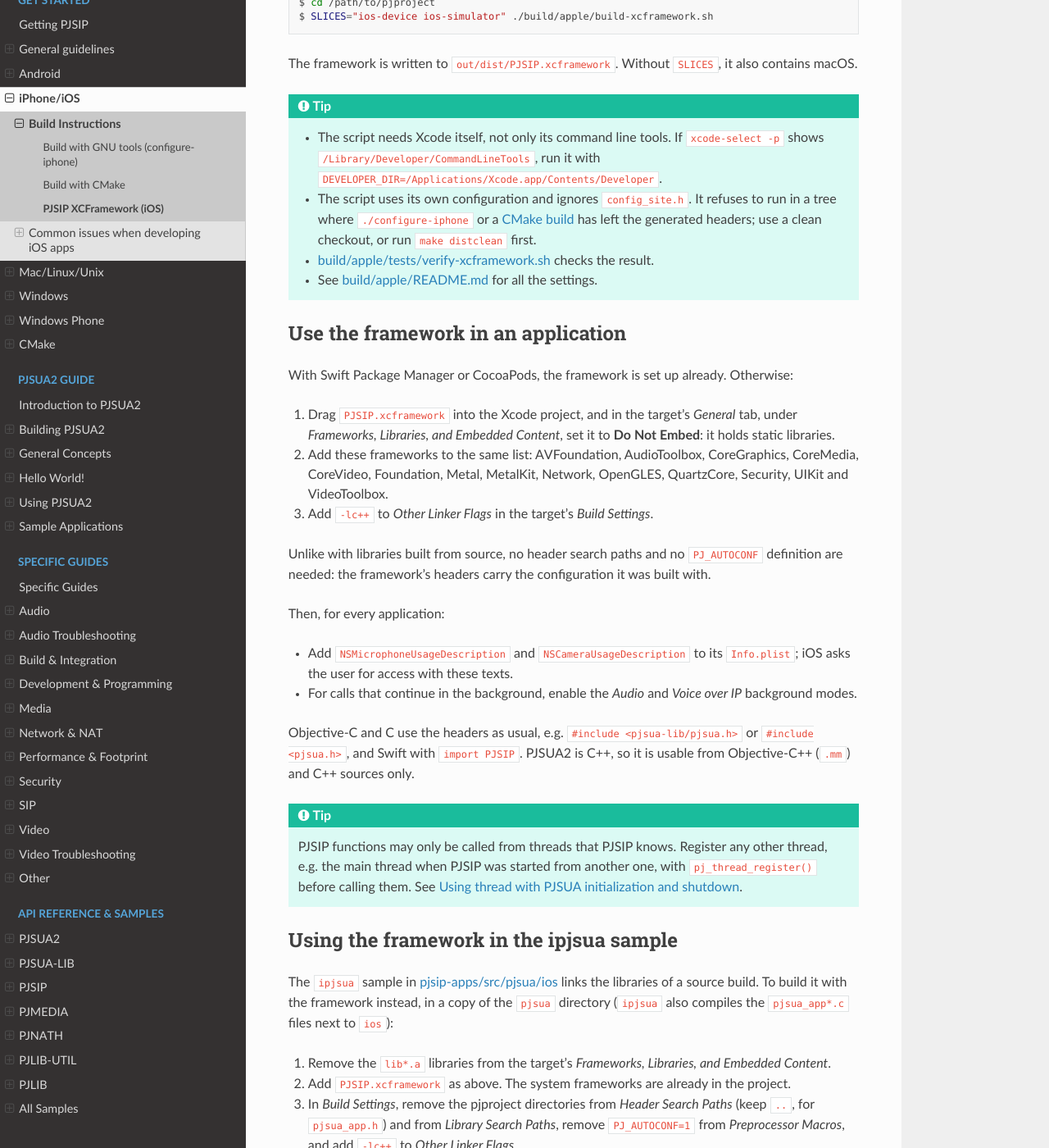
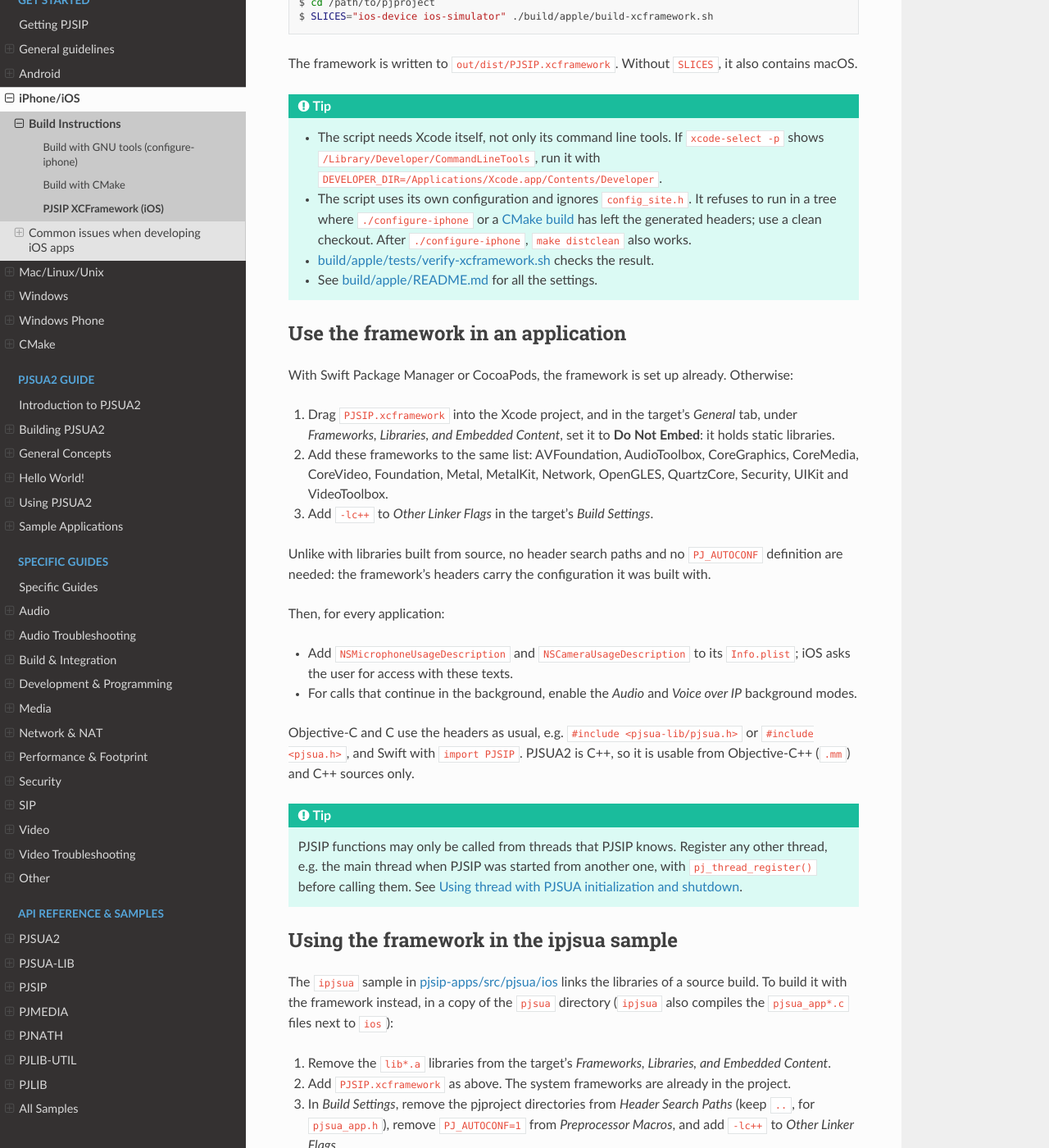
Before and after one commit to pjsip/pjproject_docs, a Sphinx documentation site: the page built from docs/source/get-started/ios/framework.rst, in a window 1280 px wide and 1400 px high, scrolled down 1692 px. Shown: the whole window at 82% size. Built offline with Sphinx 7.4.7 and the Read the Docs theme 3.1.0, drawn with Linux system fonts in a browser that asks for light colours; the version number could not be read and is left out.

Commit message:
iOS: make distclean, ipjsua search paths, simulator architecture (review)
- framework: make distclean needs a tree that ran ./configure-iphone;
  after a CMake-only build only a clean checkout applies.
- framework, ipjsua sample: the project no longer has pjproject
  directories in Library Search Paths, so step 3 does not mention them.
- build_cmake: the simulator architecture is the Mac's, arm64 on Apple
  silicon or x86_64 on an Intel Mac.

```diff
--- a/docs/source/get-started/ios/build_cmake.rst
+++ b/docs/source/get-started/ios/build_cmake.rst
@@ -81,7 +81,8 @@ see :ref:`ios_cmake_tls`.
 
 Configuring for the simulator
 ^^^^^^^^^^^^^^^^^^^^^^^^^^^^^^^^^^^^^^^^^^^^^^^^^^^^^^^^^
-Use a build directory of its own, with the simulator SDK and the architecture of the Mac:
+Use a build directory of its own, with the simulator SDK and the architecture of the Mac: arm64 on
+Apple silicon, as below, or x86_64 on an Intel Mac:
 
 .. code-block:: shell
 
--- a/docs/source/get-started/ios/framework.rst
+++ b/docs/source/get-started/ios/framework.rst
@@ -83,7 +83,7 @@ macOS.
      ``DEVELOPER_DIR=/Applications/Xcode.app/Contents/Developer``.
    * The script uses its own configuration and ignores ``config_site.h``. It refuses to run in a
      tree where ``./configure-iphone`` or a :doc:`CMake build <build_cmake>` has left the generated
-     headers; use a clean checkout, or run ``make distclean`` first.
+     headers; use a clean checkout. After ``./configure-iphone``, ``make distclean`` also works.
    * :source:`build/apple/tests/verify-xcframework.sh` checks the result.
    * See :source:`build/apple/README.md` for all the settings.
 
@@ -133,8 +133,8 @@ compiles the ``pjsua_app*.c`` files next to ``ios``):
    Content*.
 #. Add ``PJSIP.xcframework`` as above. The system frameworks are already in the project.
 #. In *Build Settings*, remove the pjproject directories from *Header Search Paths* (keep ``..``,
-   for ``pjsua_app.h``) and from *Library Search Paths*, remove ``PJ_AUTOCONF=1`` from
-   *Preprocessor Macros*, and add ``-lc++`` to *Other Linker Flags*.
+   for ``pjsua_app.h``), remove ``PJ_AUTOCONF=1`` from *Preprocessor Macros*, and add ``-lc++`` to
+   *Other Linker Flags*.
 
 Its configuration is then the framework's. For example, the ``config_site.h`` settings of
 :doc:`build_gnu` no longer apply.
```
